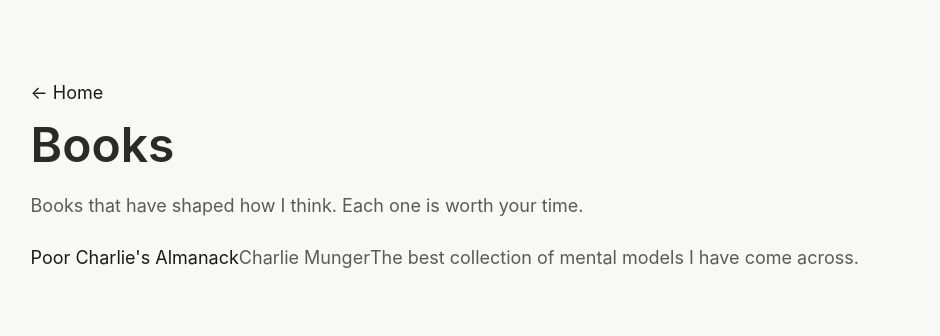
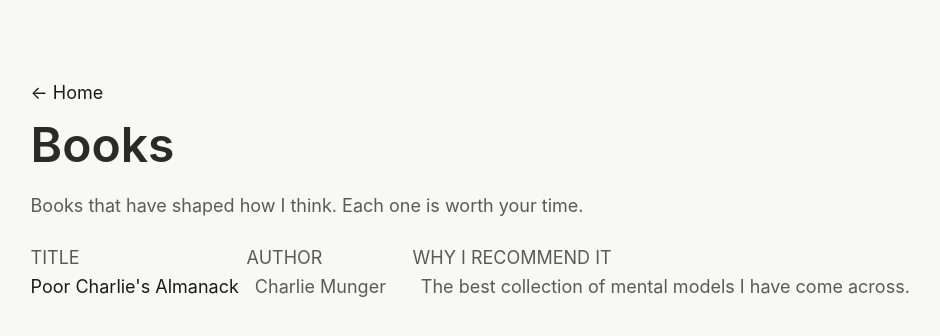
Before and after one commit to juleschasles/juleschasles-website, a Next.js app: page /books in a window 1280 px wide. Shown: the top 336 px of the page, without its empty margins (167-1107 px from the left). Built offline with nearby package versions, Linux system fonts and the light colour scheme.

Commit message:
Add column headers and bigger gap between book row elements

```diff
--- a/app/books/page.tsx
+++ b/app/books/page.tsx
@@ -22,7 +22,13 @@
         {books.length === 0 ? (
           <p className="text-[#5A5A5A] text-sm">No books yet. Coming soon.</p>
         ) : (
-          <div className="space-y-2">
+          <div>
+            <div className="flex items-baseline gap-4 mb-4" style={{ columnGap: '16px' }}>
+              <span className="text-xs text-[#5A5A5A] uppercase tracking-wide" style={{ minWidth: '200px' }}>Title</span>
+              <span className="text-xs text-[#5A5A5A] uppercase tracking-wide" style={{ minWidth: '150px' }}>Author</span>
+              <span className="text-xs text-[#5A5A5A] uppercase tracking-wide">Why I recommend it</span>
+            </div>
+          <div className="space-y-0">
             {books.map((book) => (
               book.amazonUrl ? (
                 <a
@@ -30,24 +36,25 @@
                   href={book.amazonUrl}
                   target="_blank"
                   rel="noopener noreferrer"
-                  className="flex items-baseline gap-6 hover:opacity-70 transition-opacity no-underline w-full"
+                  className="flex items-baseline hover:opacity-70 transition-opacity no-underline w-full" style={{ gap: '16px' }}
                 >
-                  <span className="text-sm font-semibold whitespace-nowrap">{book.title}</span>
-                  <span className="text-sm text-[#5A5A5A] whitespace-nowrap">{book.author}</span>
+                  <span className="text-sm font-semibold whitespace-nowrap" style={{ minWidth: '200px' }}>{book.title}</span>
+                  <span className="text-sm text-[#5A5A5A] whitespace-nowrap" style={{ minWidth: '150px' }}>{book.author}</span>
                   {book.note && (
-                    <span className="text-sm text-[#5A5A5A] truncate">{book.note}</span>
+                    <span className="text-sm text-[#5A5A5A]">{book.note}</span>
                   )}
                 </a>
               ) : (
-                <div key={book.slug} className="flex items-baseline gap-6 w-full">
-                  <span className="text-sm font-semibold whitespace-nowrap">{book.title}</span>
-                  <span className="text-sm text-[#5A5A5A] whitespace-nowrap">{book.author}</span>
+                <div key={book.slug} className="flex items-baseline w-full" style={{ gap: '16px' }}>
+                  <span className="text-sm font-semibold whitespace-nowrap" style={{ minWidth: '200px' }}>{book.title}</span>
+                  <span className="text-sm text-[#5A5A5A] whitespace-nowrap" style={{ minWidth: '150px' }}>{book.author}</span>
                   {book.note && (
-                    <span className="text-sm text-[#5A5A5A] truncate">{book.note}</span>
+                    <span className="text-sm text-[#5A5A5A]">{book.note}</span>
                   )}
                 </div>
               )
             ))}
+          </div>
           </div>
         )}
       </div>
```
